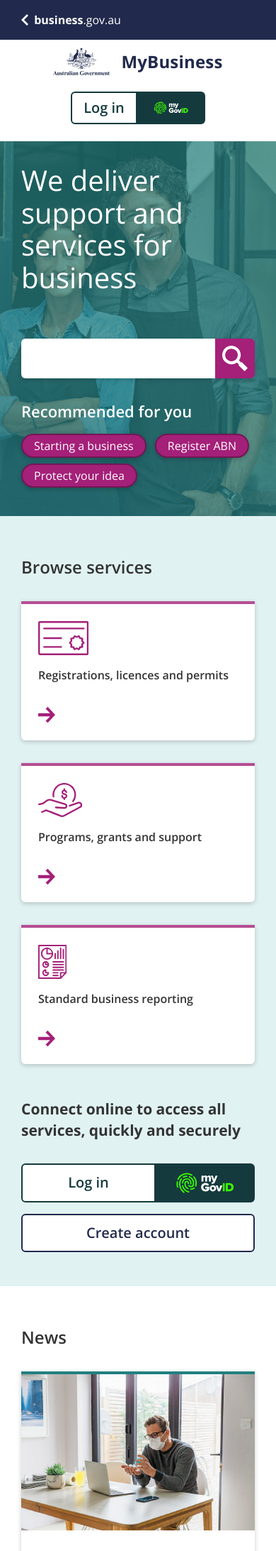
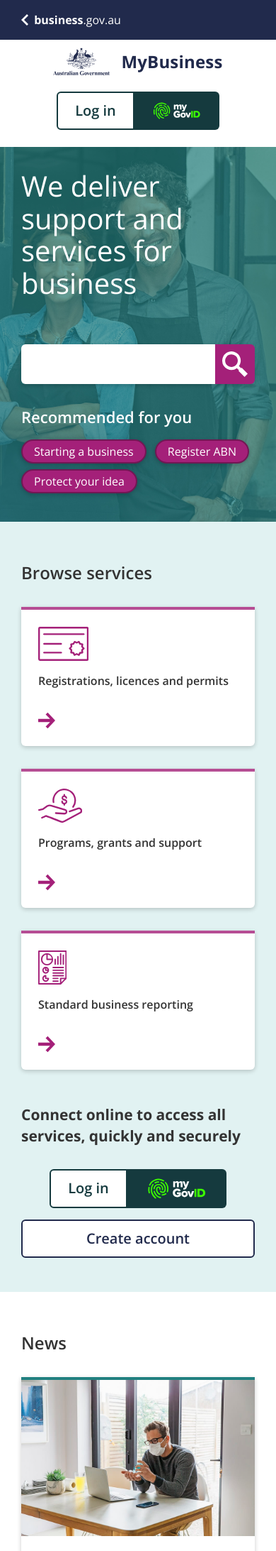
Before and after one commit to AUSGov/myBusiness, a Jekyll site: the page built from landing-page.html, in a window 390 px wide. Shown: the top 2185 px of the page at 71% size. Built offline with Jekyll 4.4.1, drawn with Linux system fonts in a browser that asks for light colours.

Commit message:
linking pages

```diff
--- a/_includes/myBusinessheader.html
+++ b/_includes/myBusinessheader.html
@@ -38,9 +38,10 @@
 
                  <div class="col-12 col-md-6">
                     <div class="myGovId-login">
-                        <a href="">Log in</a>
+                        <a href="mygovid-landing.html"><span>Log in</span>
 
                         <img src={{ "assets/myGovID_mock.svg" | relative_url }} alt="mygovid logo"/>
+                            </a>
                     </div>
                  </div>
              </div>
--- a/_sass/_mybusiness.scss
+++ b/_sass/_mybusiness.scss
@@ -40,19 +40,30 @@
             }
         }
         .myGovId-login {
+
+            a {
                 display: flex;
                 justify-content: flex-end;
                 margin-top: 20px;
+                font-weight: 600;
+                text-align: center;
+                font-size: 20px;
 
-            a {
+                &:hover {
+                    text-decoration: underline;
+                    color: $black-light;
+                }
+
+                span {
                     border: solid 2px #153a3e;
                     align-content: center;
-                color: #153a3e;
-                font-size: 20px;
-                font-weight: 600;
-                padding: 10px 24px;
                     border-top-left-radius: 6px;
                     border-bottom-left-radius: 6px;
+                    background: $white;
+                    color: #153a3e;
+                    display: block;
+                    padding: 10px 24px;
+
                 }
 
                 img {
@@ -62,6 +73,7 @@
                     border-top-right-radius: 6px;
                     border-bottom-right-radius: 6px;
                     padding: 0 16px;
+                }
             }
         }
 
@@ -78,15 +90,12 @@
                 }
             }
 
-            .myGovId-login {
+            .myGovId-login a {
                 justify-content: center;
                 margin-bottom: 16px;
 
-                a {
-                    padding: 6px 16px;
-                }
                 img {
-                    width: 96px;
+                    width: 120px;
                 }
             }
         }
@@ -283,24 +292,27 @@
 
             .button {
                 margin-right: 24px;
-
-                a {
                 font-size: 20px;
                 font-weight: 600;
-                    padding: 10px 24px;
-                }
             }
             .myGovId-login {
                 display: flex;
                 justify-content: flex-start;
+                &:hover {
+                        text-decoration: underline;
+                        color: $black-light;
+                    }
 
-                a {
+                span {
                     border: solid 2px #153a3e;
                     align-content: center;
                     border-top-left-radius: 6px;
                     border-bottom-left-radius: 6px;
                     background: $white;
                     color: #153a3e;
+                    display: block;
+                    padding: 10px 24px;
+
                 }
 
                 img {
@@ -315,6 +327,7 @@
             .non-branded-login {
                 display: flex;
                 justify-content: flex-start;
+
                 a {
                     border: solid 2px $blue-secondary;
                     border-radius: 6px;
@@ -322,11 +335,13 @@
                     color: $white;
                     text-align: center;
                     min-width: 140px;
+                    padding: 10px 24px;
                 }
             }
             .create-account {
                 display: flex;
                 justify-content: flex-start;
+
                 a {
                     border: solid 2px $blue-secondary;
                     border-radius: 6px;
@@ -334,6 +349,14 @@
                     text-align: center;
                     min-width: 180px;
                     color: $blue-secondary;
+                    padding: 10px 24px;
+                    display: block;
+
+
+                    &:hover {
+                        text-decoration: underline;
+                        color: $black-light;
+                    }
                 }
             }
         }
--- a/css/main.scss
+++ b/css/main.scss
@@ -9,5 +9,6 @@
     "variables",
     "base",
     "mybusiness",
-    "mygovid"
+    "mygovid",
+    "services"
 ;
--- a/js/prototype.js
+++ b/js/prototype.js
@@ -188,8 +188,6 @@ $(document).ready(function () {
     */
 
     //MYBUSINESS
-    $('.mygovid .input-group-btn').on('click', function(){
 
-    });
 
 }); // END doc ready
--- a/landing-page.html
+++ b/landing-page.html
@@ -103,10 +103,10 @@ longdesc: A modular system of parts which form the building blocks of the site.
                 <h3>Connect online to access all services, quickly and securely</h3>
 
                 <div class="login-wrapper">
-                <div class="myGovId-login button">
-                    <a href="">Log in</a>
+                <a href="mygovid-landing.html" class="myGovId-login button">
+                    <span>Log in</span>
                     <img src={{ "assets/myGovID_mock.svg" | relative_url }} alt="mygovid logo" />
-                </div>
+                </a>
                 <!--<div class="non-branded-login button">
                     <a href="">Log in</a>
                     </div>-->
```
Also changed, not shown: _layouts/services.html (added, +15 -0 lines), services-landing.html (added, +22 -0 lines), _sass/_services.scss (added), 7 other files. Lines whose indentation alone changed are shown as unchanged.
